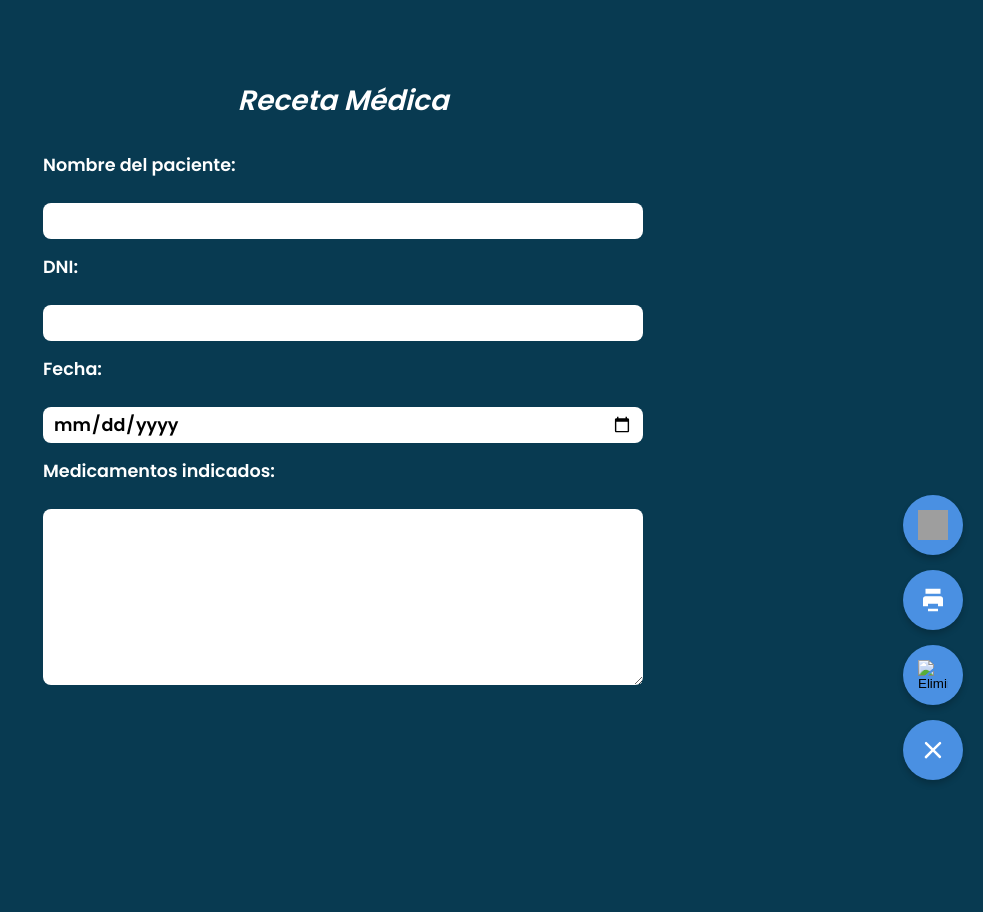
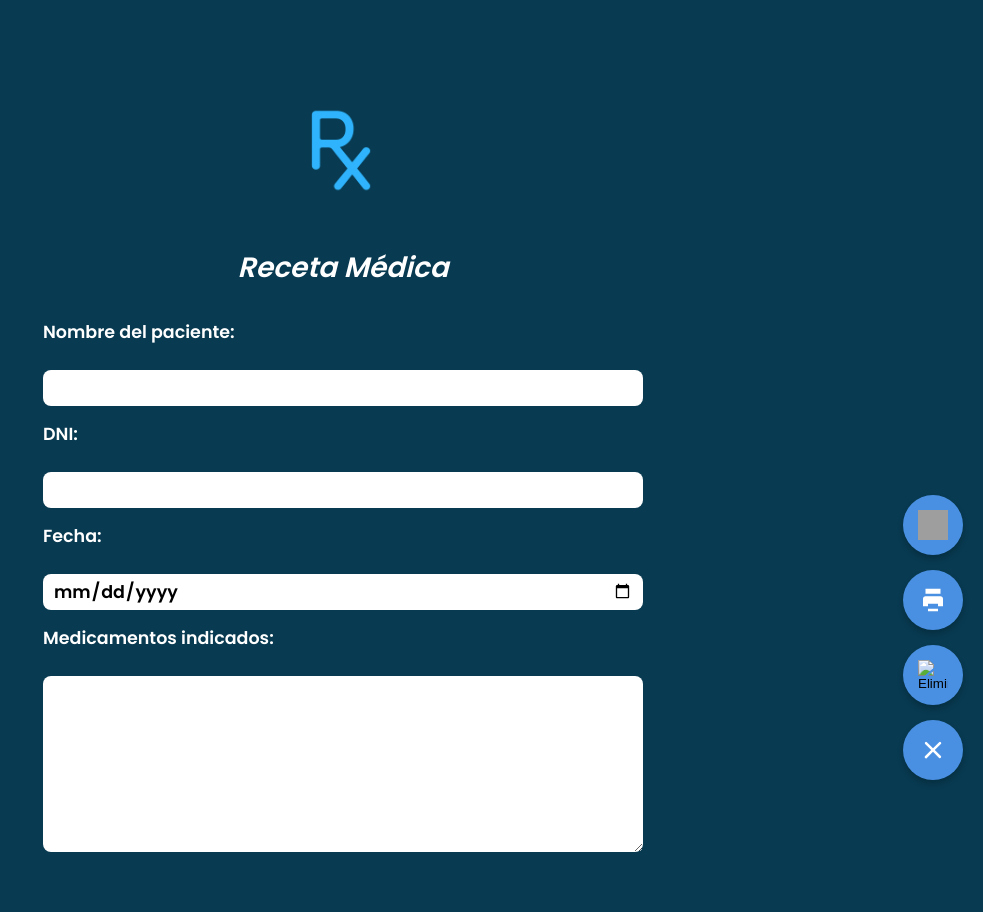
Before and after one commit to medsysbot/medisys-app-frontend, a FastAPI app: page /receta in a window 1280 px wide. Shown: the whole page, without its empty margins (297-1280 px from the left). Before the commit the page ends 782 px from the top, so only its background shows below. Run offline with FastAPI, Linux system fonts and the light colour scheme; grey boxes are pictures that could not be loaded.

Commit message:
Update receta.html

```diff
--- a/templates/receta.html
+++ b/templates/receta.html
@@ -18,6 +18,13 @@
       max-width: 600px;
       margin: 40px auto;
       padding: 20px;
+      text-align: center;
+    }
+
+    .logo-grande {
+      width: 120px;
+      height: auto;
+      margin-bottom: 10px;
     }
 
     h1 {
@@ -31,14 +38,15 @@
     label {
       display: flex;
       flex-direction: column;
-      font-size: 17.6px;
+      font-size: 17.5px;
       font-weight: 400;
       margin-bottom: 10px;
+      text-align: left;
     }
 
     input, textarea {
       font-family: 'Poppins', sans-serif;
-      font-size: 17.6px;
+      font-size: 17.5px;
       font-weight: 400;
       color: black;
       padding: 10px;
@@ -62,6 +70,7 @@
       display: flex;
       flex-direction: column;
       gap: 15px;
+      z-index: 1000;
     }
 
     .botones-flotantes button,
@@ -84,7 +93,9 @@
 </head>
 <body class="formulario">
   <div class="form-container">
+    <img src="/static/icons/icono-receta.png" alt="Icono Receta" class="logo-grande">
     <h1>Receta Médica</h1>
+
     <form id="form-receta">
       <label for="nombre">Nombre del paciente:</label>
       <input type="text" id="nombre" name="nombre" required>
@@ -97,6 +108,8 @@
 
       <label for="medicamentos">Medicamentos indicados:</label>
       <textarea id="medicamentos" name="medicamentos" rows="6" required></textarea>
+    </form>
+  </div>
 
   <div class="botones-flotantes">
     <button type="button" onclick="guardarFormulario()">
@@ -112,8 +125,7 @@
       <img src="/static/icons/close-icon.svg" alt="Cerrar">
     </button>
   </div>
-    </form>
-  </div>
+
   <script src="/static/js/guardar_receta.js"></script>
 </body>
 </html>
```
Lines whose indentation alone changed are shown as unchanged.
